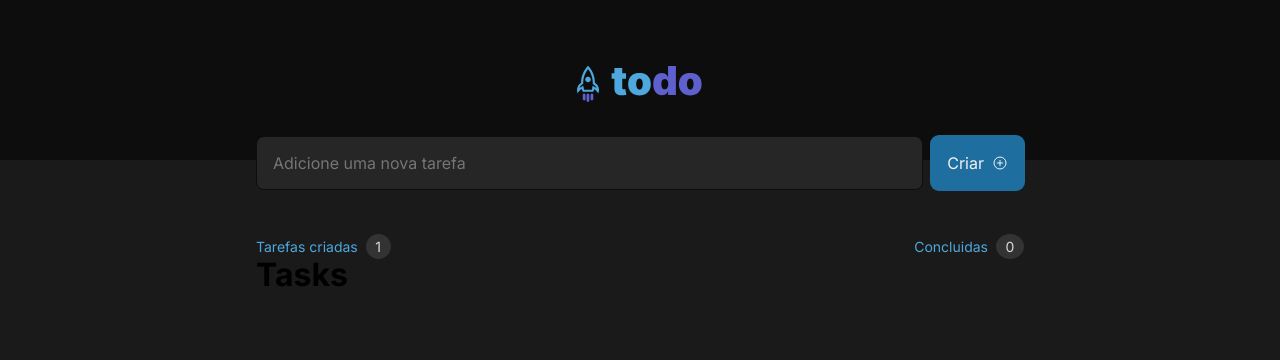
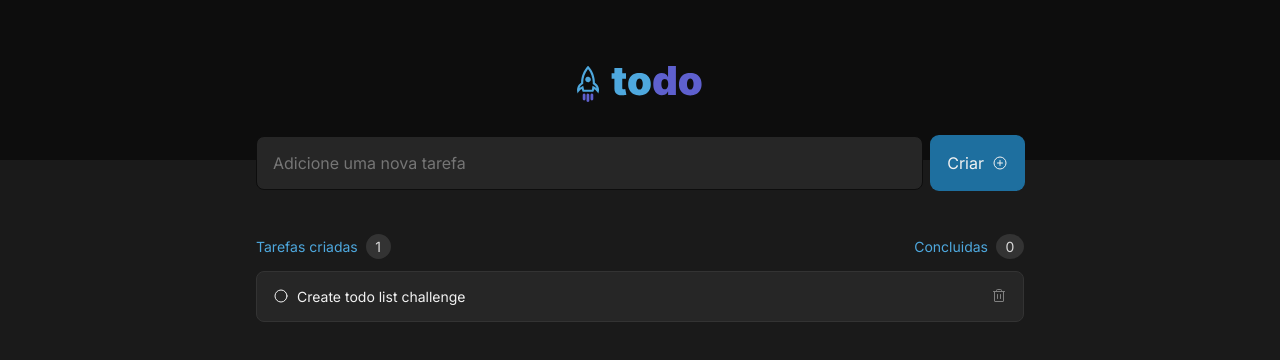
Before and after one commit to devleandrodias/rocketseat-official, a React (Vite) app in the folder challenges/react/01-todo-list/: page / in a window 1280 px wide. Both pictures are taken after a click on the button "Criar". Shown: the top 360 px of the page. Built offline with nearby package versions, Linux system fonts and the light colour scheme.

Commit message:
feat: generate dynamic simple task cards when added

```diff
--- a/challenges/react/01-todo-list/src/components/TodoList/TodoList.module.css
+++ b/challenges/react/01-todo-list/src/components/TodoList/TodoList.module.css
@@ -67,3 +67,32 @@
   font-weight: 700;
   margin-top: 1.5rem;
 }
+
+.taskCard {
+  display: flex;
+  justify-content: space-between;
+  padding: 1rem;
+  margin-top: 1rem;
+  border-radius: 8px;
+  font-size: 0.875rem;
+  color: var(--gray-100);
+  background: var(--gray-500);
+  border: solid 1px var(--gray-400);
+}
+
+.taskCard svg {
+  cursor: pointer;
+}
+
+.taskCard span {
+  margin-left: 0.5rem;
+  flex: 1;
+}
+
+.taskCard .iconTrash {
+  color: var(--gray-300);
+}
+
+.taskCard .iconTrash:hover {
+  color: var(--danger);
+}
--- a/challenges/react/01-todo-list/src/components/TodoList/index.tsx
+++ b/challenges/react/01-todo-list/src/components/TodoList/index.tsx
@@ -1,6 +1,6 @@
 import { useState } from "react";
 
-import { Bookmarks, PlusCircle } from "phosphor-react";
+import { Bookmarks, Circle, PlusCircle, Trash } from "phosphor-react";
 
 import styles from "./TodoList.module.css";
 
@@ -11,7 +11,7 @@ export const TodoList = () => {
   const countTasksCreated = tasks.length;
 
   const handleAddNewTask = function () {
-    setTasks([...tasks, "Finish mobly work"]);
+    setTasks([...tasks, "Create todo list challenge"]);
   };
 
   return (
@@ -33,7 +33,13 @@ export const TodoList = () => {
         </span>
       </div>
       {existsTasks ? (
-        <h1>Tasks</h1>
+        tasks.map((task) => (
+          <div className={styles.taskCard}>
+            <Circle size={16} />
+            <span>{task}</span>
+            <Trash size={16} className={styles.iconTrash} />
+          </div>
+        ))
       ) : (
         <div className={styles.blankTable}>
           <Bookmarks size={64} />
--- a/challenges/react/01-todo-list/src/styles/global.css
+++ b/challenges/react/01-todo-list/src/styles/global.css
@@ -12,6 +12,8 @@
 
   --blue: #4ea8de;
   --blue-dark: #1e6f9f;
+
+  --danger: #e25858;
 }
 
 * {
```
